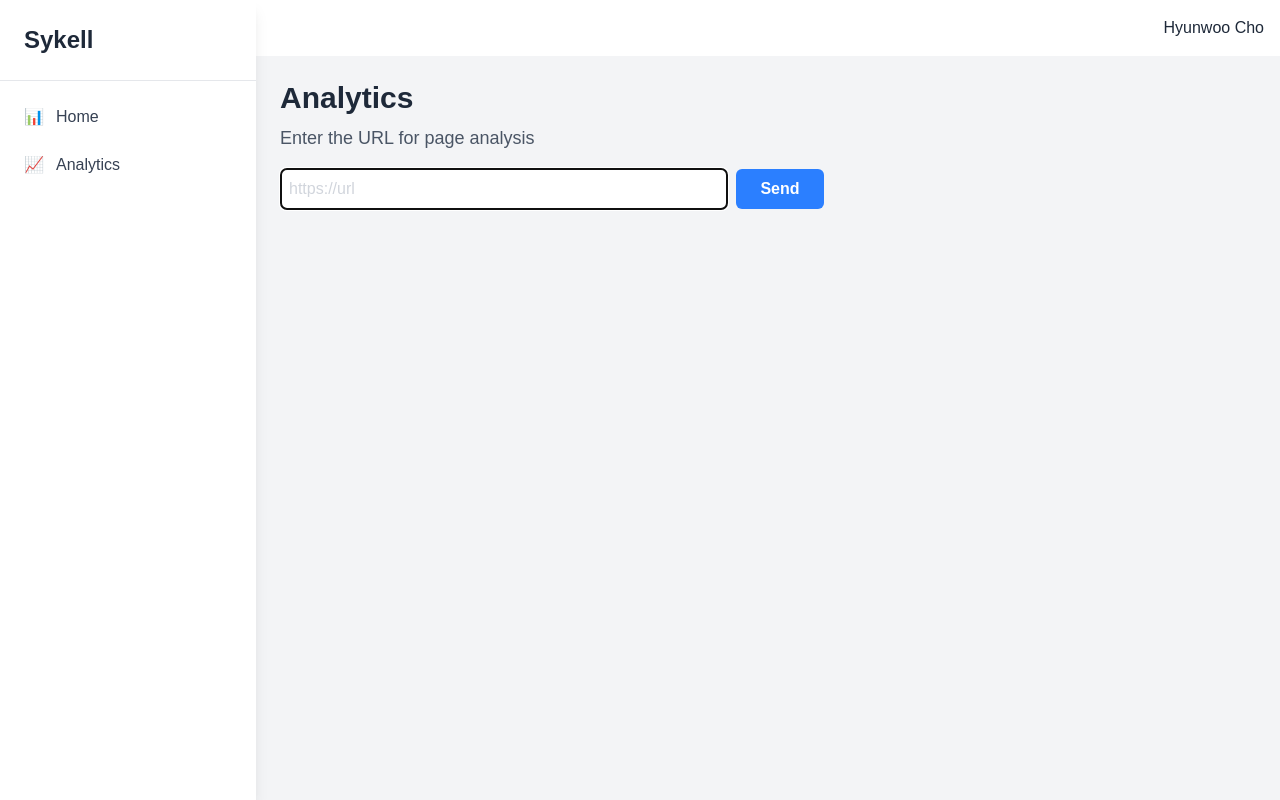
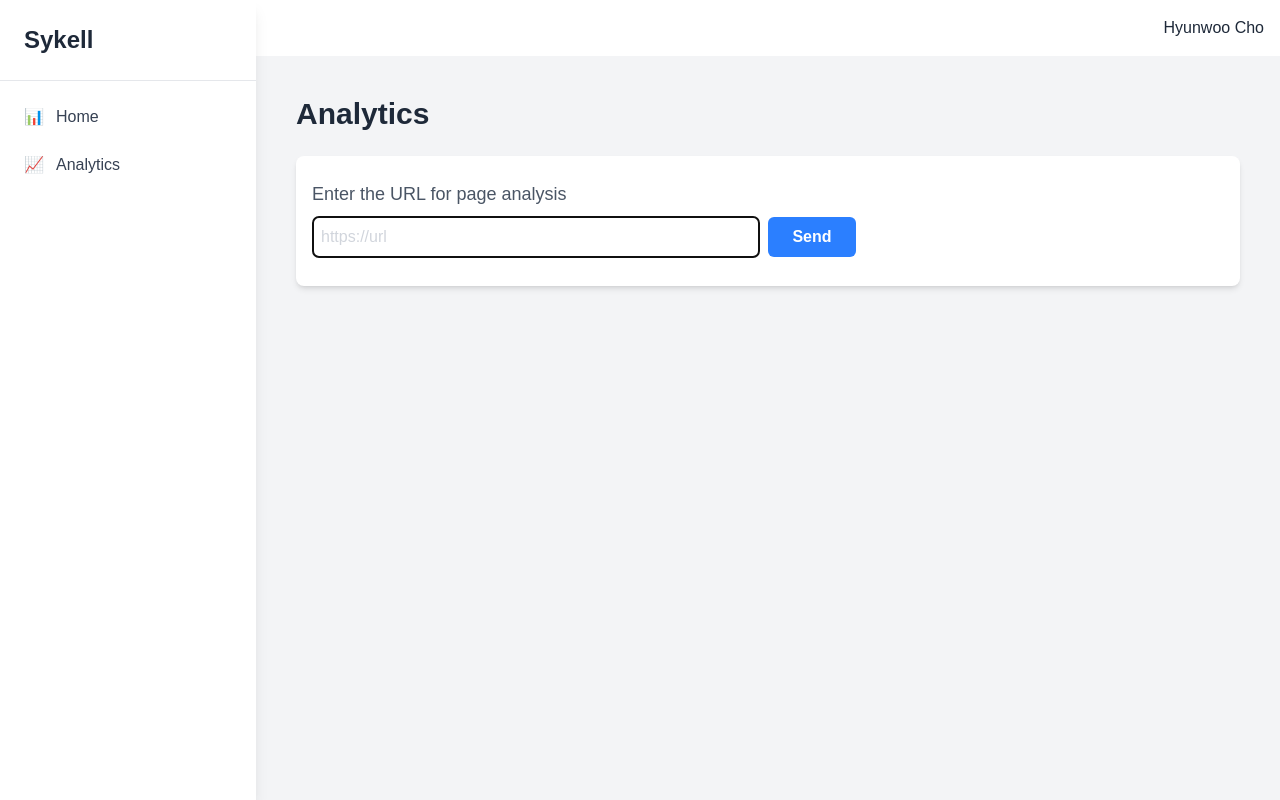
Before and after one commit to jogunism/sykell, a React (Vite) app in the folder frontend/: page /analytics in a window 1280 px wide. Built offline with nearby package versions, Linux system fonts and the light colour scheme; no server answers.

Commit message:
Changed "Analytics.tsx" html architecture.

```diff
--- a/frontend/src/pages/Analytics.tsx
+++ b/frontend/src/pages/Analytics.tsx
@@ -20,7 +20,7 @@ const Analytics: React.FC = () => {
   const inputRef = useRef<HTMLInputElement>(null); // input box
 
   /*******************************************************
-   * methods
+   * handlers
    */
   const validateUrl = (value: string): boolean => {
     setIsValidUrl(true);
@@ -58,7 +58,7 @@ const Analytics: React.FC = () => {
    * lifecycle hooks
    */
   useEffect(() => {
-    // Focus the input element when the component mounts
+    // Focus the input
     if (inputRef.current) {
       inputRef.current.focus();
     }
@@ -74,12 +74,17 @@ const Analytics: React.FC = () => {
    * render
    */
   return (
-    <div>
+    <div className="container mx-auto p-4">
+      <div className="flex justify-between items-center mb-6">
         <h1 className="text-3xl font-bold text-gray-800">Analytics</h1>
-      <p className="mt-2 text-lg text-gray-600">
+      </div>
+      <div className="mt-4 p-4 w-full bg-white shadow-md rounded-lg overflow-hidden">
+        <div className="mb-3 ">
+          <div className="relative">
+            <p className="my-2 w-full text-lg text-gray-600">
               Enter the URL for page analysis
             </p>
-      <div className="mt-4 flex items-center">
+            <div className="flex items-center">
               <input
                 type="text"
                 value={url}
@@ -121,6 +126,9 @@ const Analytics: React.FC = () => {
               <p className="text-red-500 text-sm mt-2">{validationMessage}</p>
             )}
           </div>
+        </div>
+      </div>
+    </div>
   );
 };
 
```
Lines whose indentation alone changed are shown as unchanged.
